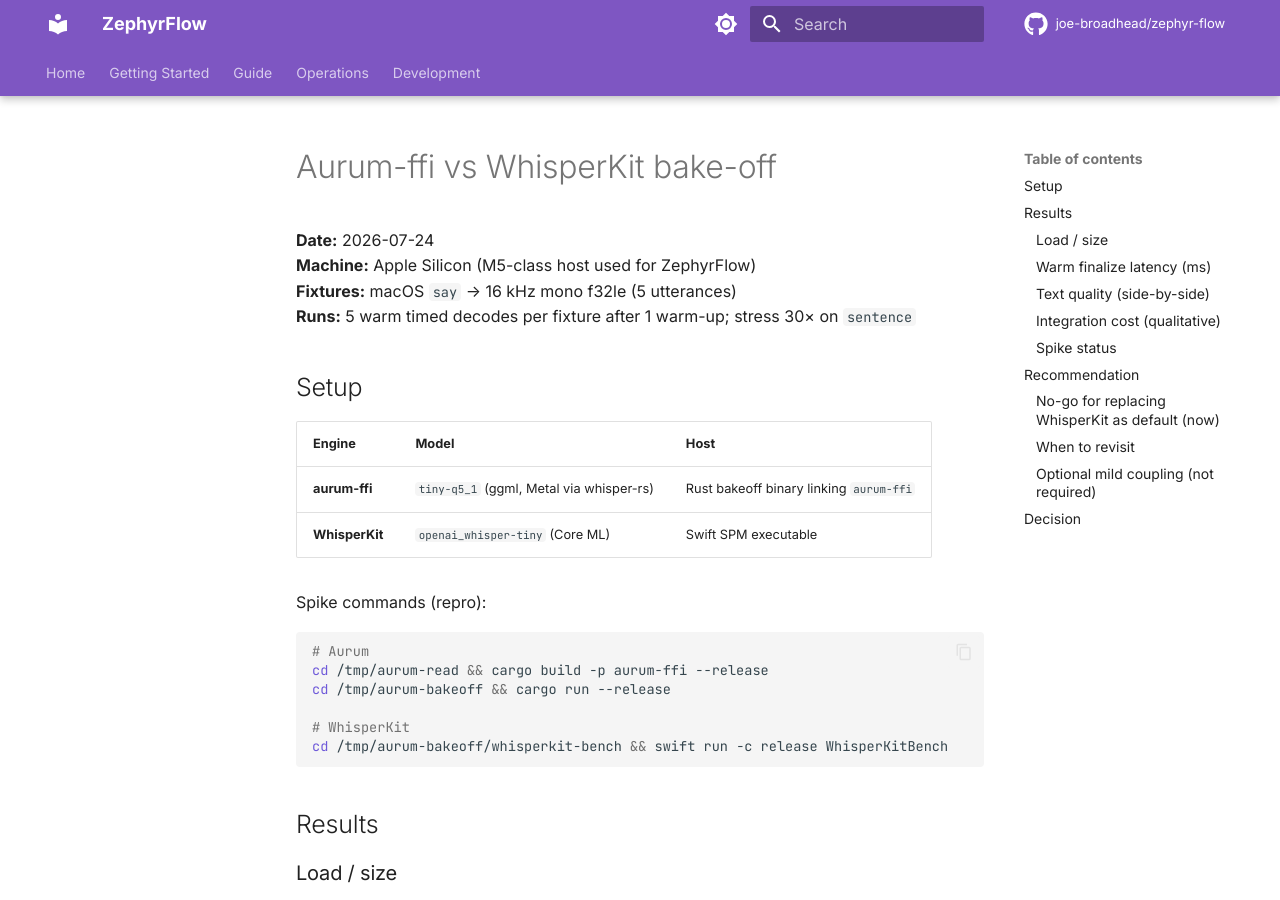
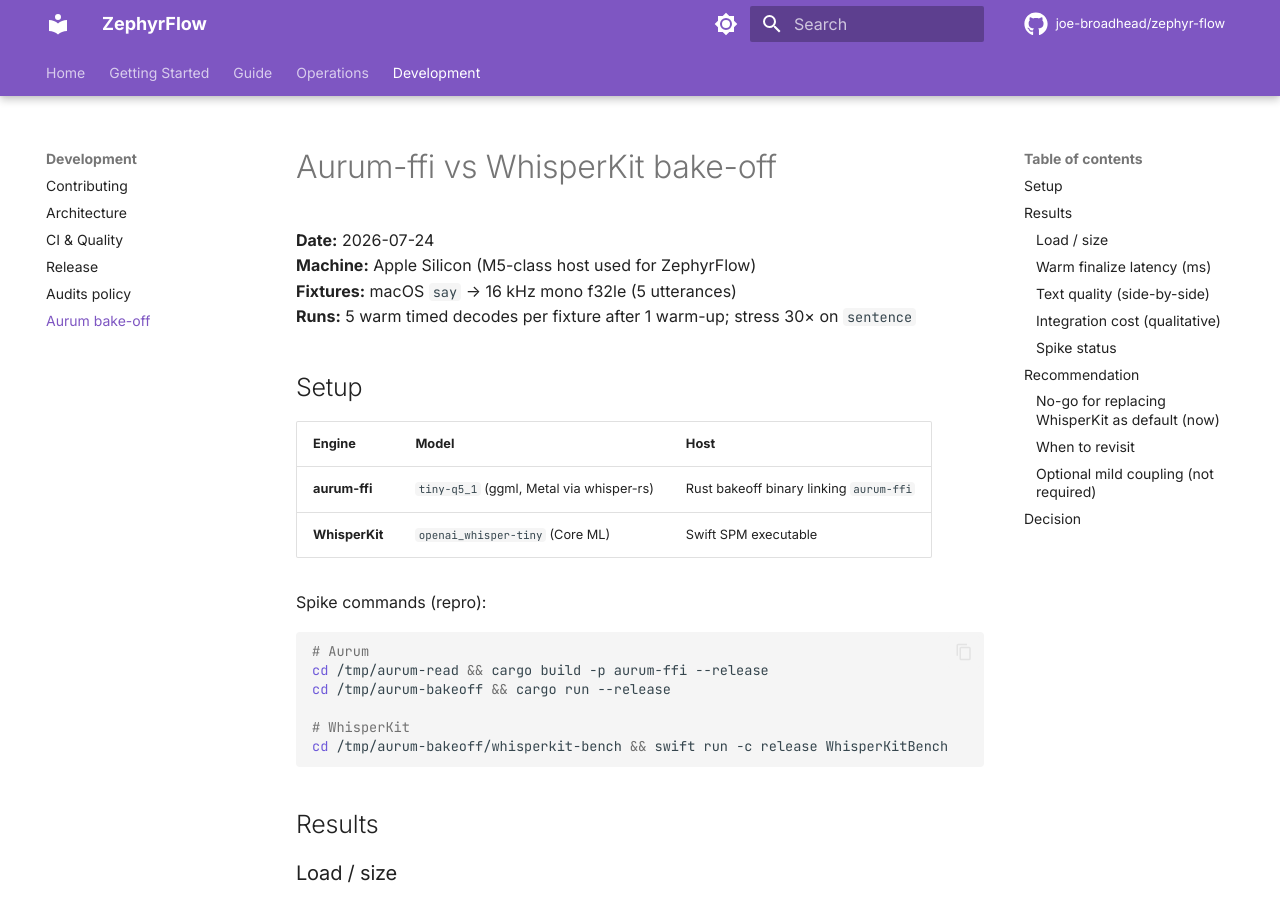
Before and after one commit to joe-broadhead/zephyr-flow, an MkDocs documentation site: the page built from docs/development/aurum-ffi-bakeoff.md, in a window 1280 px wide and 900 px high. Built offline with MkDocs 1.6.1 and Material for MkDocs 9.7.7, drawn with Linux system fonts in a browser that asks for light colours; comment, search, counter and statistics services are not loaded.

Commit message:
docs: include aurum bake-off in mkdocs nav

```diff
--- a/mkdocs.yml
+++ b/mkdocs.yml
@@ -116,3 +116,4 @@
       - CI & Quality: development/ci.md
       - Release: development/release.md
       - Audits policy: development/audits.md
+      - Aurum bake-off: development/aurum-ffi-bakeoff.md
```
